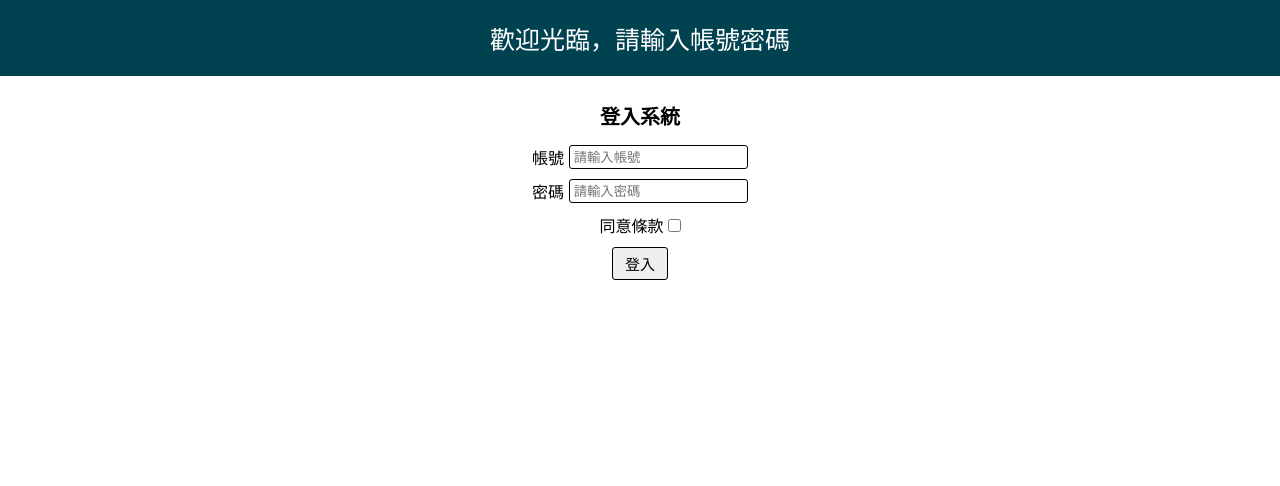
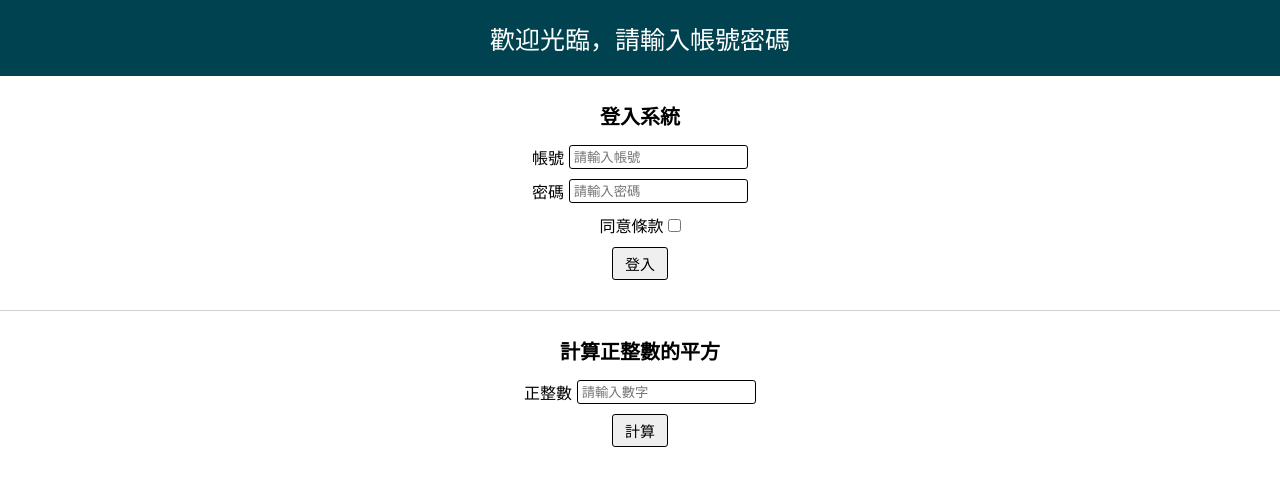
Before and after one commit to WendyWang1031/WeHelp, a FastAPI app: page / in a window 1280 px wide. Shown: the top 486 px of the page. Run offline with FastAPI, Linux system fonts and the light colour scheme.

Commit message:
add task4 html and css component

```diff
--- a/week4/static/styles/home_page.css
+++ b/week4/static/styles/home_page.css
@@ -79,6 +79,7 @@ button.submit-btn {
   padding-right: 12px;
   border: 1px solid black;
   border-radius: 3px;
+  margin-bottom: 10px;
 }
 
 button.submit-btn:hover {
@@ -90,3 +91,44 @@ button.submit-btn:active {
   background-color: rgb(228, 228, 228);
   cursor: pointer;
 }
+
+section.math-area {
+  margin: 15px;
+  display: flex;
+  flex-direction: column;
+  align-items: center;
+  p.title {
+    font-size: 20px;
+    margin: 10px;
+    font-weight: bold;
+  }
+
+  div.input-area {
+    margin: 5px;
+    text-align: center;
+
+    display: inline-flex;
+    margin-bottom: 10px;
+    p {
+      margin-right: 5px;
+    }
+    input {
+      border: 1px solid rgb(0, 0, 0);
+      border-radius: 3px;
+    }
+
+    input.number {
+      display: inline-flex;
+      margin-bottom: 10px;
+
+      input {
+        border: 1px solid rgb(0, 0, 0);
+        border-radius: 3px;
+      }
+    }
+  }
+}
+hr {
+  border: 0;
+  border-top: 1px solid #d0d0d5;
+}
--- a/week4/templates/index.html
+++ b/week4/templates/index.html
@@ -44,6 +44,20 @@
         <button class="submit-btn">登入</button>
       </form>
     </section>
+    <hr />
+    <section class="math-area">
+      <p class="title">計算正整數的平方</p>
+      <div class="input-area">
+        <p>正整數</p>
+        <input
+          type="number"
+          id="number"
+          name="number"
+          placeholder=" 請輸入數字"
+        />
+      </div>
+      <button class="submit-btn">計算</button>
+    </section>
   </body>
   <script src="/static/js/app.js"></script>
 </html>
```
